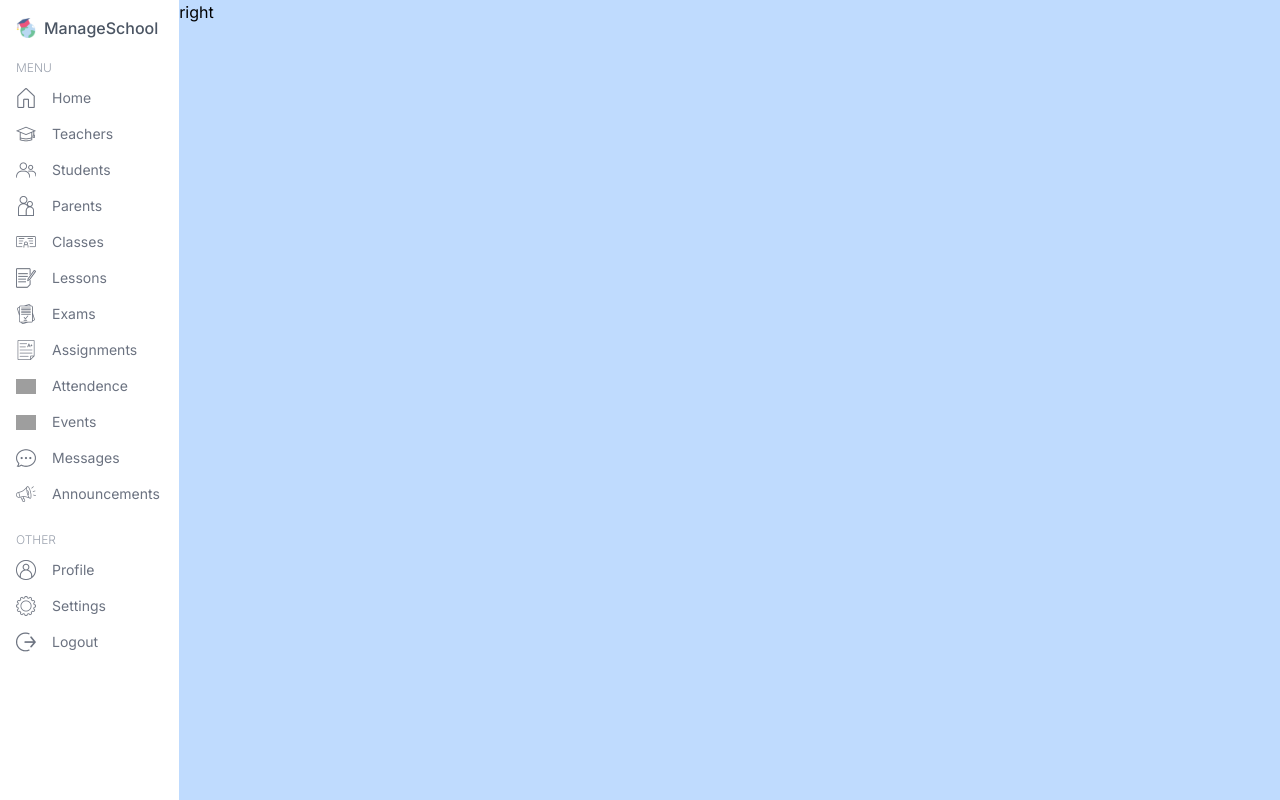
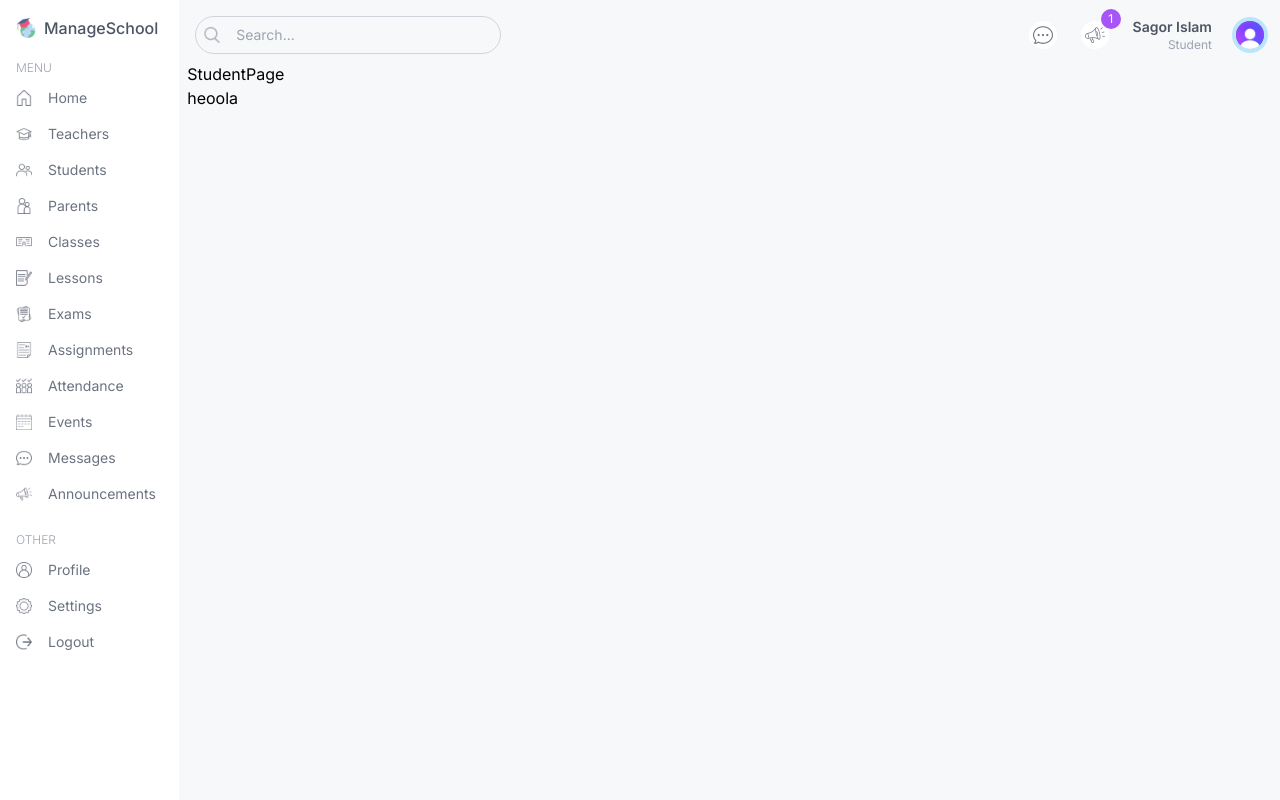
Before and after one commit to robiulsagor/scool-management-app, a Next.js app: page /student in a window 1280 px wide. Built offline with nearby package versions, Linux system fonts and the light colour scheme; grey boxes are pictures that could not be loaded.

Commit message:
navbar design done

```diff
--- a/app/(dashboard)/layout.tsx
+++ b/app/(dashboard)/layout.tsx
@@ -1,4 +1,5 @@
 import Menu from "@/components/Menu";
+import Navbar from "@/components/Navbar";
 import { Metadata } from "next";
 import Image from "next/image";
 import Link from "next/link";
@@ -33,8 +34,9 @@ export default function RootLayout({
         </Link>
         <Menu />
       </div>
-      <div className="w-[86%] md:w-[92%] lg:w-[84%] xl:w-[86%] bg-blue-200">
-        right
+      <div className="w-[86%] md:w-[92%] lg:w-[84%] xl:w-[86%] bg-[#F7F8FA] overflow-y-scroll p-2">
+        <Navbar />
+        {children}
       </div>
     </div>
   );
--- a/app/(dashboard)/student/page.tsx
+++ b/app/(dashboard)/student/page.tsx
@@ -1,5 +1,10 @@
 const StudentPage = () => {
-  return <div className="">StudentPage</div>;
+  return (
+    <div className="">
+      StudentPage
+      <div>heoola</div>
+    </div>
+  );
 };
 
 export default StudentPage;
--- a/components/Menu.tsx
+++ b/components/Menu.tsx
@@ -46,12 +46,12 @@ const menuItems = [
         href: "/assignments",
       },
       {
-        icon: "/attendence.png",
-        label: "Attendence",
-        href: "/attendence",
+        icon: "/attendance.png",
+        label: "Attendance",
+        href: "/attendance",
       },
       {
-        icon: "/event.png",
+        icon: "/calendar.png",
         label: "events",
         href: "/events",
       },
@@ -108,7 +108,7 @@ const Menu = () => {
                 width={20}
                 height={20}
                 alt={j.label}
-                // className="w-5 h-5"
+                className="w-4 h-4 object-cover"
               />
               <span className="hidden lg:block text-sm capitalize">
                 {" "}
--- /dev/null
+++ b/components/Navbar.tsx
@@ -0,0 +1,58 @@
+import Image from "next/image";
+
+const Navbar = () => {
+  return (
+    <div className="w-full p-2 flex items-center justify-between ">
+      {/* search input */}
+      <div className="border border-gray-300 hidden md:flex items-center gap-2 px-2 rounded-full ">
+        <Image
+          src="/search.png"
+          width={10}
+          height={10}
+          alt="search"
+          className="w-4 h-4 opacity-50"
+        />
+        <input
+          type="text"
+          name=""
+          id=""
+          className="w-[280px] outline-none bg-transparent text-sm text-gray-700 p-2"
+          placeholder="Search..."
+        />
+      </div>
+
+      {/* right menu */}
+      <div className="flex gap-6 items-center justify-end w-full">
+        <div className="bg-white w-7 h-7 flex items-center  justify-center rounded-full cursor-pointer">
+          <Image src="/message.png" width={20} height={20} alt="message" />
+        </div>
+        <div className="bg-white w-7 h-7 flex items-center justify-center rounded-full cursor-pointer relative">
+          <Image
+            src="/announcement.png"
+            width={20}
+            height={20}
+            alt="announcement"
+          />
+          <div className="absolute -top-3 -right-3 bg-purple-500 text-white text-xs w-5 h-5 rounded-full flex items-center justify-center ">
+            1
+          </div>
+        </div>
+        <div className="flex flex-col items-end">
+          <h3 className="text-sm text-gray-600 font-semibold">Sagor Islam</h3>
+          <span className="text-xs text-gray-400">Student</span>
+        </div>
+        <div className="bg-emerald-800 w-7 h-7 flex items-center  justify-center rounded-full cursor-pointer">
+          <Image
+            src="/avatar.png"
+            width={36}
+            height={36}
+            alt="avatar"
+            className="rounded-full ring-4 ring-sky-200"
+          />
+        </div>
+      </div>
+    </div>
+  );
+};
+
+export default Navbar;
```
